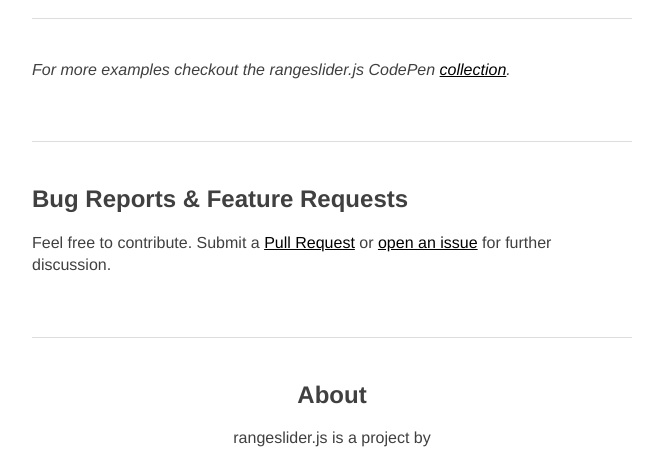
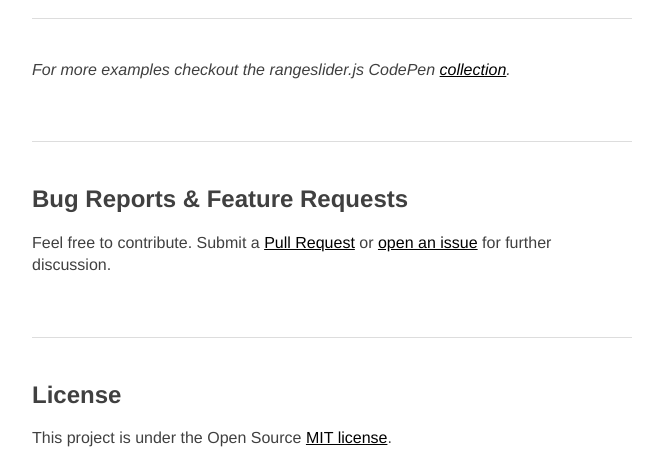
Before and after one commit to andreruffert/rangeslider.js, a Jekyll site: the page built from index.html, in a window 1280 px wide and 900 px high, scrolled down 3550 px, cut to the strip 0-462 px from the top of the window. Shown: the whole strip, without its empty margins (308-971 px from the left). Built offline with Jekyll 4.4.1, drawn with Linux system fonts in a browser that asks for light colours; nearby versions of some CDN libraries; comment, search, counter and statistics services are not loaded.

Commit message:
Adds a license section

```diff
--- a/index.html
+++ b/index.html
@@ -166,3 +166,10 @@
     <h2>Bug Reports & Feature Requests</h2>
     <p>Feel free to contribute. Submit a <a href="{{ site.repository_url }}">Pull Request</a> or <a href="{{ site.repository_url }}/issues">open an issue</a> for further discussion.</p>
 </section>
+
+<hr>
+
+<section id="license">
+    <h2>License</h2>
+    <p>This project is under the Open Source <a href="{{ site.repository_url }}/blob/master/LICENSE.md">MIT license</a>.</p>
+</section>
```
